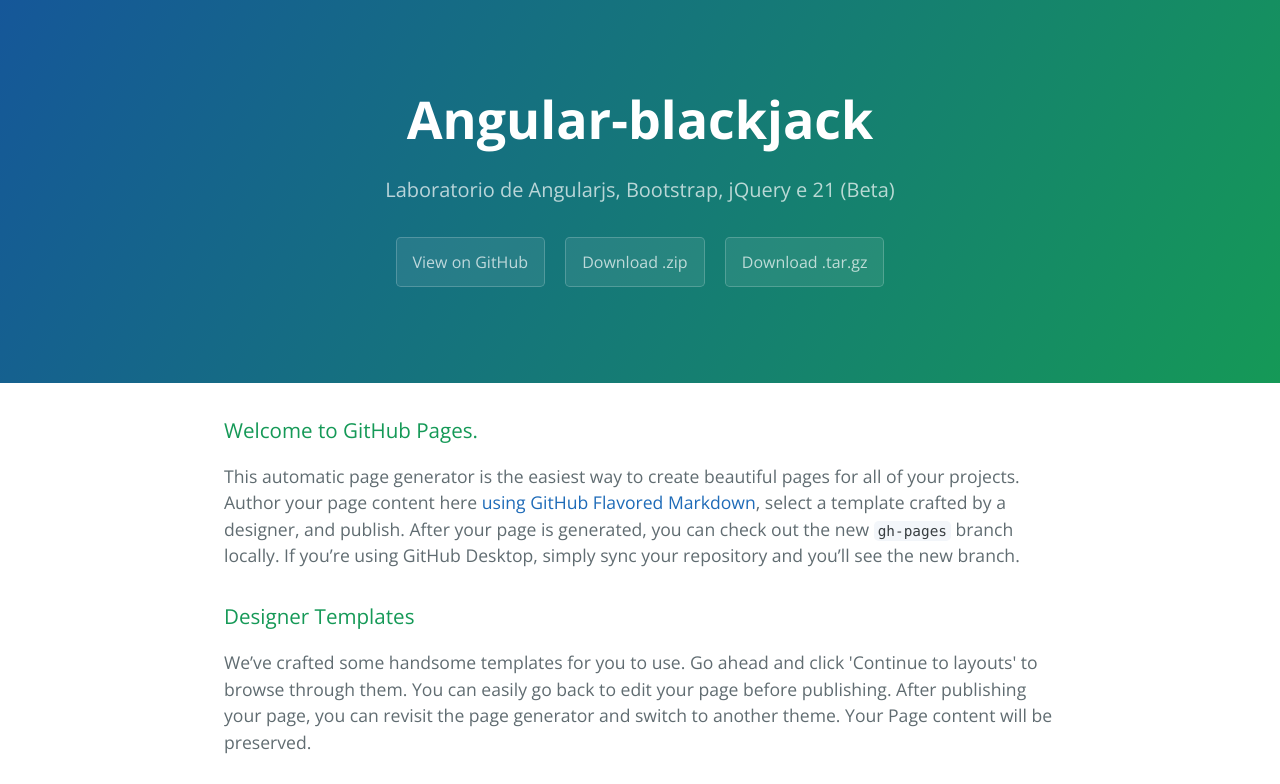
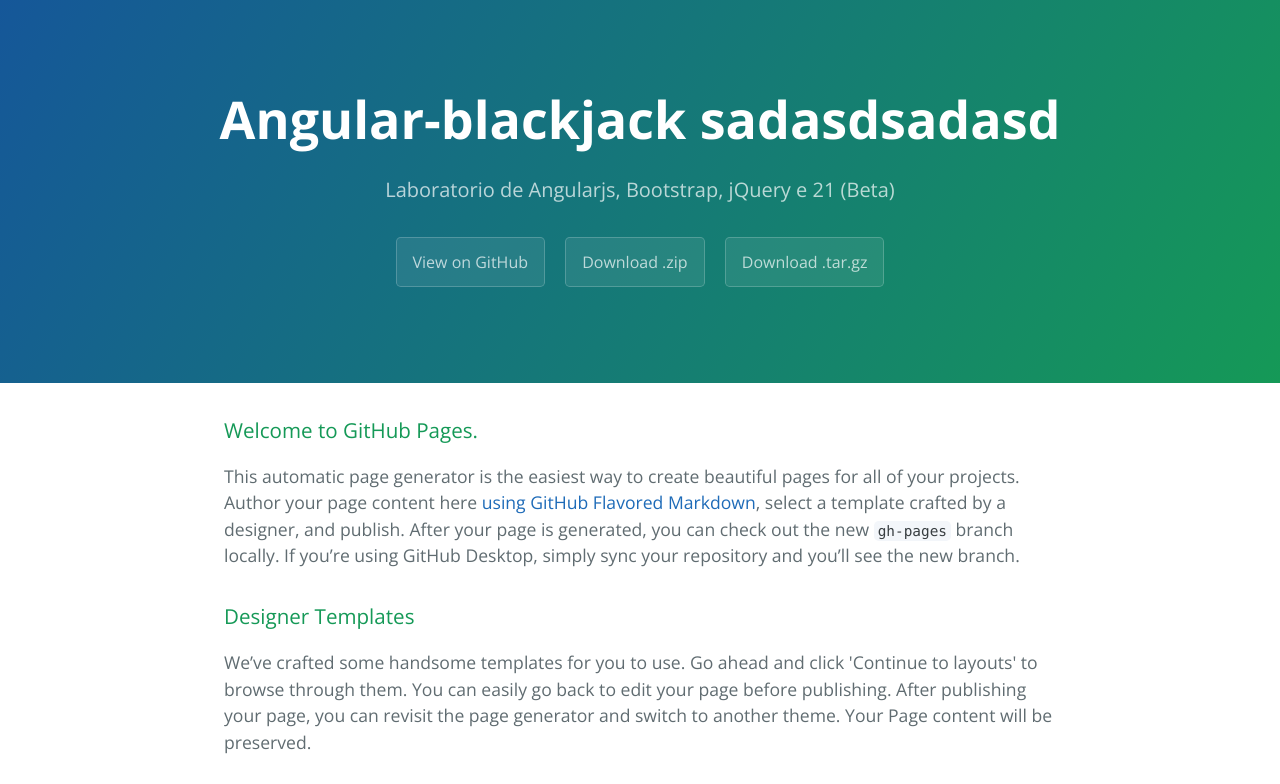
Before and after one commit to RafaelBruno/angular-blackjack, a plain HTML site: page index.html in a window 1280 px wide. Shown: the top 784 px of the page. Drawn offline with nearby package versions, Linux system fonts and the light colour scheme.

Commit message:
Update index.html

```diff
--- a/index.html
+++ b/index.html
@@ -11,7 +11,7 @@
   </head>
   <body>
     <section class="page-header">
-      <h1 class="project-name">Angular-blackjack</h1>
+      <h1 class="project-name">Angular-blackjack sadasdsadasd</h1>
       <h2 class="project-tagline">Laboratorio de Angularjs, Bootstrap, jQuery e 21 (Beta)</h2>
       <a href="https://github.com/RafaelBruno/angular-blackjack" class="btn">View on GitHub</a>
       <a href="https://github.com/RafaelBruno/angular-blackjack/zipball/master" class="btn">Download .zip</a>
```
